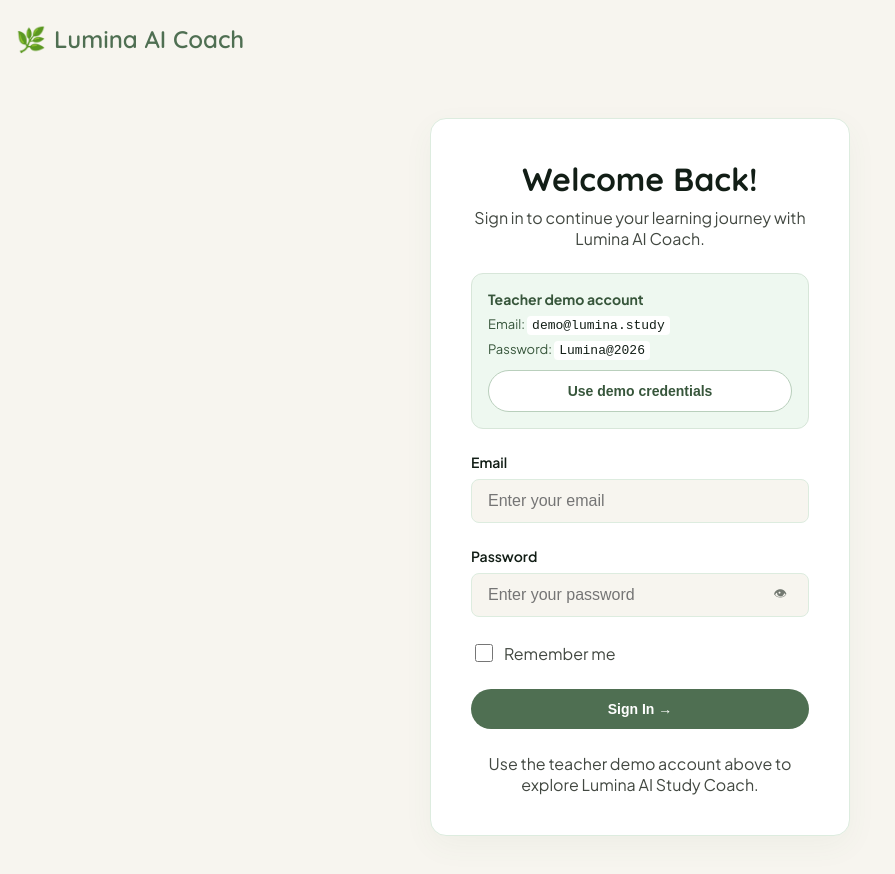
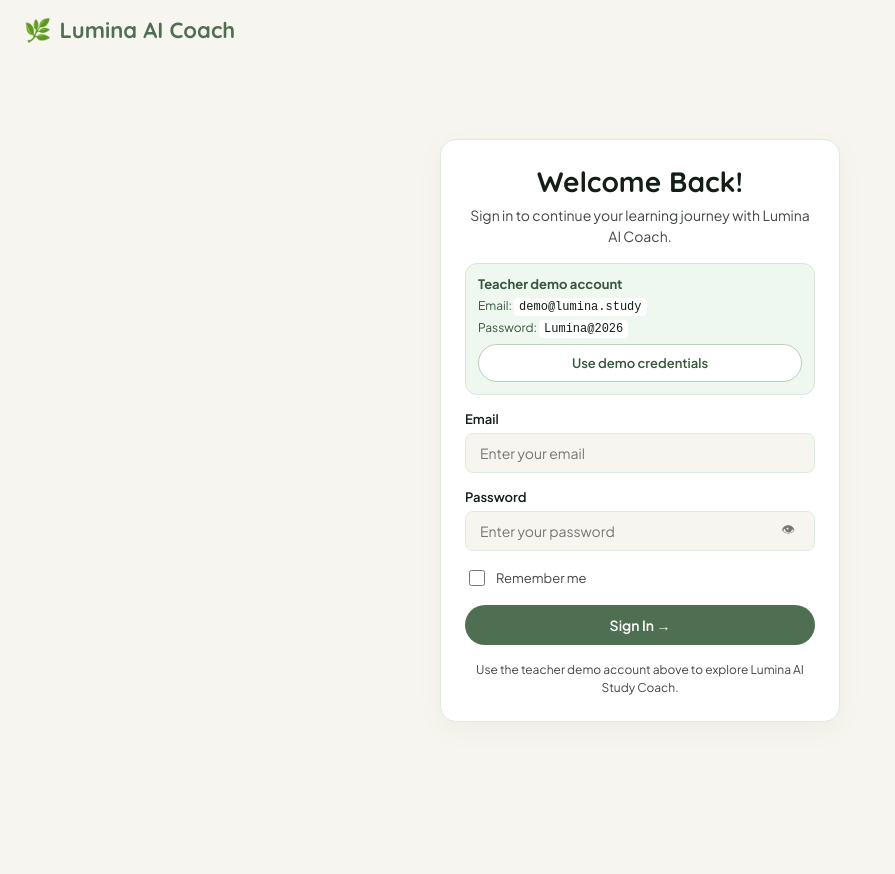
Before and after one commit to Gayathri200779/lumina-ai-study-coach, a plain HTML site: page login.html in a window 1280 px wide. Shown: the whole page, without its empty margins (0-895 px from the left). After the commit the page ends 800 px from the top, so only its background shows below. Drawn offline with Linux system fonts and the light colour scheme.

Commit message:
Update login.css

```diff
--- a/login.css
+++ b/login.css
@@ -1,3 +1,4 @@
+
 * {
   box-sizing: border-box;
 }
@@ -17,7 +18,7 @@ body {
   display: flex;
   justify-content: space-between;
   align-items: center;
-  padding: 24px 16px;
+  padding: 16px 24px;
 }
 
 .logo {
@@ -25,8 +26,8 @@ body {
   align-items: center;
   gap: 8px;
   font-family: "Quicksand", sans-serif;
-  font-size: 24px;
-  font-weight: 600;
+  font-size: 22px;
+  font-weight: 700;
   color: #4f6f52;
 }
 
@@ -49,38 +50,39 @@ body {
   display: flex;
   align-items: center;
   justify-content: center;
-  padding: 40px 16px;
+  padding: 16px;
 }
 
 .auth-card {
   width: 100%;
-  max-width: 420px;
+  max-width: 400px;
   background: #ffffff;
   border-radius: 16px;
   border: 1px solid #ddecdf;
-  box-shadow: 0px 10px 30px rgba(79, 111, 82, 0.05);
-  padding: 40px;
+  box-shadow: 0px 8px 24px rgba(79, 111, 82, 0.06);
+  padding: 24px;
   display: flex;
   flex-direction: column;
-  gap: 24px;
+  gap: 16px;
 }
 
 .card-header {
   text-align: center;
   display: flex;
   flex-direction: column;
-  gap: 8px;
+  gap: 6px;
 }
 
 .card-header h1 {
   font-family: "Quicksand", sans-serif;
-  font-size: 32px;
+  font-size: 28px;
   font-weight: 700;
   margin: 0;
 }
 
 .card-header p {
-  font-size: 16px;
+  font-size: 14px;
+  line-height: 1.5;
   color: #424841;
   margin: 0;
 }
@@ -91,11 +93,12 @@ body {
   align-items: center;
   justify-content: center;
   gap: 8px;
-  padding: 12px 16px;
+  padding: 10px 14px;
   border: 1px solid #c2c8bf;
   border-radius: 9999px;
   background: #ffffff;
-  font-size: 14px;
+  font-family: "Plus Jakarta Sans", sans-serif;
+  font-size: 13px;
   font-weight: 600;
   cursor: pointer;
 }
@@ -130,17 +133,17 @@ body {
 form {
   display: flex;
   flex-direction: column;
-  gap: 24px;
+  gap: 16px;
 }
 
 .field {
   display: flex;
   flex-direction: column;
-  gap: 8px;
+  gap: 6px;
 }
 
 .field label {
-  font-size: 14px;
+  font-size: 13px;
   font-weight: 600;
 }
 
@@ -149,15 +152,16 @@ form {
   background: #F7F5EF;
   border: 1px solid #ddecdf;
   border-radius: 8px;
-  padding: 12px 16px;
-  font-size: 16px;
+  padding: 10px 14px;
+  font-family: "Plus Jakarta Sans", sans-serif;
+  font-size: 14px;
   color: #121E16;
 }
 
 .field input:focus {
   outline: none;
   border-color: #4f6f52;
-  box-shadow: 0 0 0 3px rgba(79, 111, 82, 0.2);
+  box-shadow: 0 0 0 3px rgba(79, 111, 82, 0.15);
 }
 
 .password-wrapper {
@@ -170,7 +174,7 @@ form {
 
 .toggle-password {
   position: absolute;
-  right: 16px;
+  right: 14px;
   top: 50%;
   transform: translateY(-50%);
   background: none;
@@ -190,18 +194,18 @@ form {
   align-items: center;
   gap: 8px;
   cursor: pointer;
-  font-size: 16px;
+  font-size: 13px;
   color: #424841;
 }
 
 .remember-me input {
-  width: 18px;
-  height: 18px;
+  width: 16px;
+  height: 16px;
   cursor: pointer;
 }
 
 .forgot-link {
-  font-size: 14px;
+  font-size: 13px;
   font-weight: 600;
   color: #4f6f52;
   text-decoration: none;
@@ -215,9 +219,10 @@ form {
   width: 100%;
   background: #4f6f52;
   color: #ffffff;
-  padding: 12px 16px;
+  padding: 11px 14px;
   border: none;
   border-radius: 9999px;
+  font-family: "Plus Jakarta Sans", sans-serif;
   font-size: 14px;
   font-weight: 600;
   display: flex;
@@ -233,7 +238,8 @@ form {
 
 .card-footer {
   text-align: center;
-  font-size: 16px;
+  font-size: 12px;
+  line-height: 1.5;
   color: #424841;
 }
 
@@ -248,7 +254,52 @@ form {
 }
 
 /* Teacher demonstration credentials */
-.demo-credentials{display:flex;flex-direction:column;gap:8px;padding:16px;background:#eef8f0;border:1px solid #d7e6d9;border-radius:12px;color:#37563b;font-size:13px}
-.demo-credentials strong{font-size:14px}
-.demo-credentials code{font-family:monospace;background:#fff;padding:2px 5px;border-radius:4px;color:#121e16}
-.demo-credentials .google-btn{margin-top:4px;background:#fff;border-color:#b9cfbc;color:#37563b}
+.demo-credentials {
+  display: flex;
+  flex-direction: column;
+  gap: 6px;
+  padding: 12px;
+  background: #eef8f0;
+  border: 1px solid #d7e6d9;
+  border-radius: 12px;
+  color: #37563b;
+  font-size: 12px;
+}
+
+.demo-credentials strong {
+  font-size: 13px;
+}
+
+.demo-credentials code {
+  font-family: monospace;
+  background: #fff;
+  padding: 2px 5px;
+  border-radius: 4px;
+  color: #121e16;
+}
+
+.demo-credentials .google-btn {
+  margin-top: 2px;
+  background: #fff;
+  border-color: #b9cfbc;
+  color: #37563b;
+}
+
+/* Responsive layout */
+@media (max-width: 480px) {
+  .header {
+    padding: 14px 16px;
+  }
+
+  .logo {
+    font-size: 19px;
+  }
+
+  .main {
+    padding: 12px;
+  }
+
+  .auth-card {
+    padding: 20px;
+  }
+}
```
